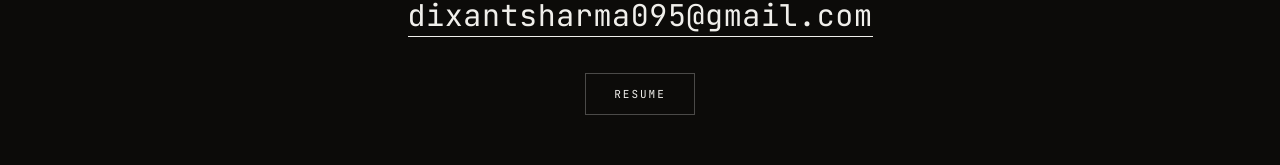
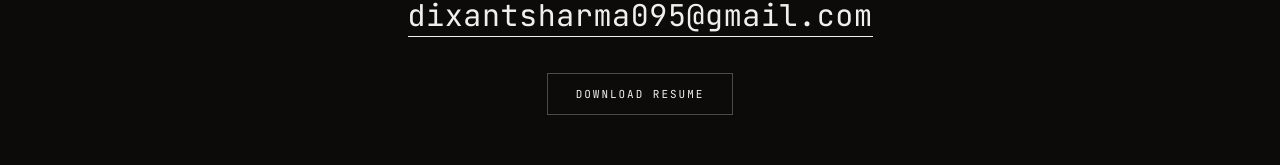
Before and after one commit to dixant/dixantsharma.com, a Next.js app: page / in a window 1280 px wide. Shown: the part 5745-5910 px from the top of the page. Built offline with nearby package versions, Linux system fonts and the light colour scheme.

Commit message:
host resume for direct download

```diff
--- a/src/content/site.ts
+++ b/src/content/site.ts
@@ -132,12 +132,12 @@ export const site = {
   url: "https://dixantsharma.com",
   email: "dixantsharma095@gmail.com",
   /**
-   * Google Drive share link for the CV. Kept off this domain deliberately:
-   * a PDF served from here gets crawled and indexed with the site and cannot
-   * be taken back, whereas Drive access can be revoked or the file swapped
-   * without a deploy. Leave empty and the link simply does not render.
+   * Served from this domain, so the button is a genuine one-click download
+   * with no third-party viewer in between. A leading "/" is what switches the
+   * link into download mode; point this at an external URL and it opens in a
+   * new tab instead. Empty hides the button entirely.
    */
-  resumeUrl: "https://drive.google.com/file/d/19BHtxeZryhRFb_zDDEz5Xq9oJILCm5Wb/view?usp=drive_link",
+  resumeUrl: "/resume.pdf",
   /** Shown beside the About prose. Deliberately not a country. */
   availability: "Remote, worldwide",
   timezone: "Asia/Kolkata",
```
Also changed, not shown: 1 other file (tests, documents, lock files or other folders).
